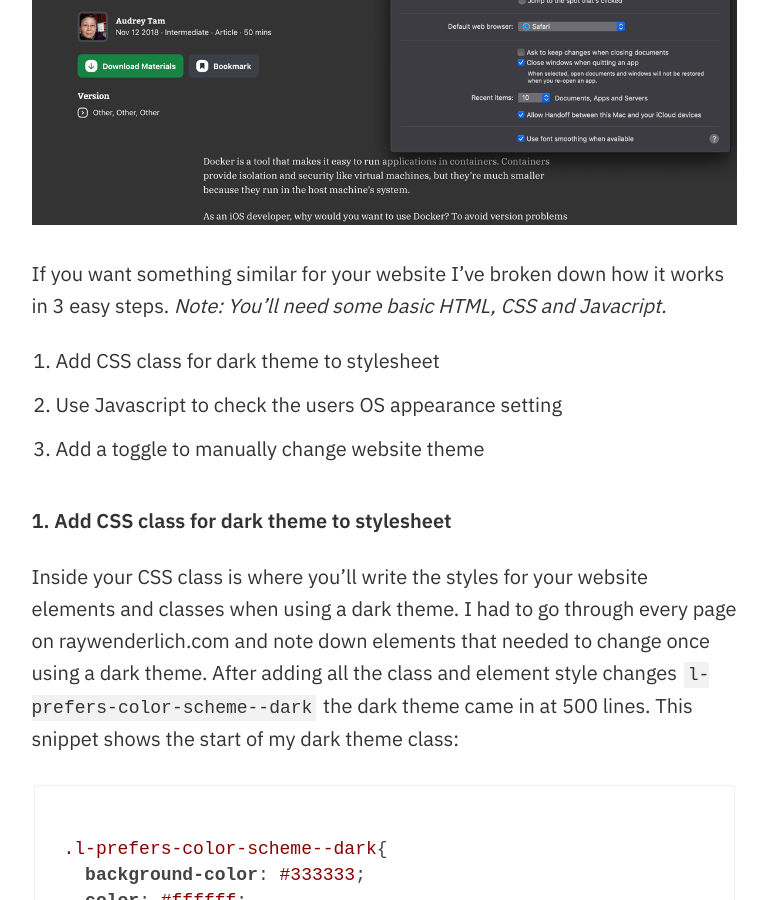
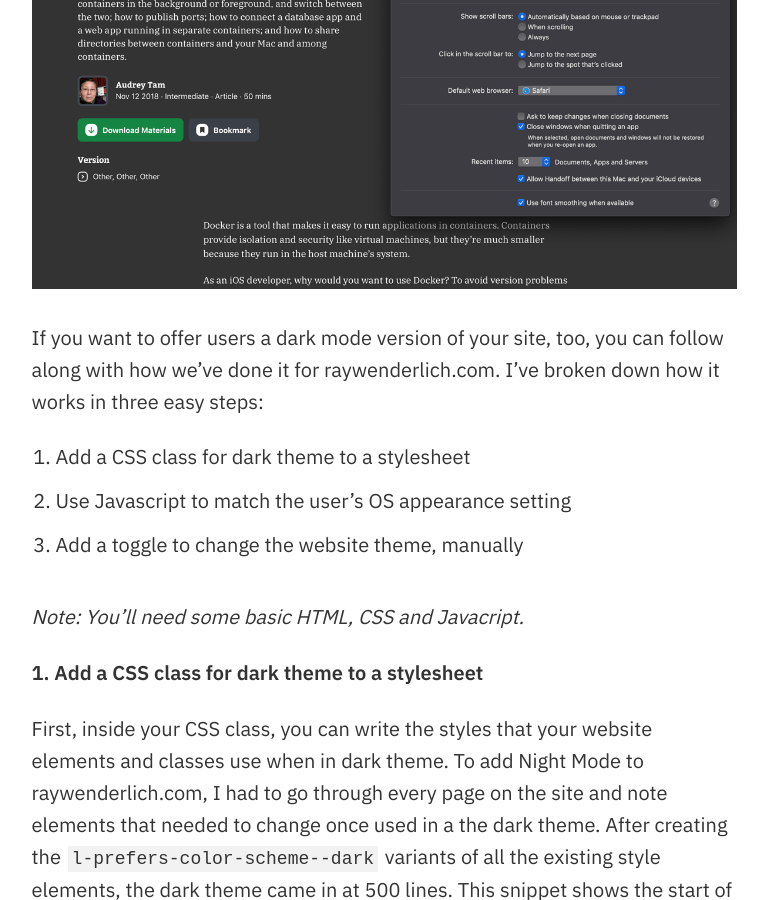
Before and after one commit to razeware/razeware.github.io, a Jekyll site: the page built from _posts/2018-12-06-dark-mode.md, in a window 1280 px wide and 900 px high, scrolled down 3176 px. Shown: the whole window, without its empty margins (136-904 px from the left). Built offline with Jekyll 4.4.1, drawn with Linux system fonts in a browser that asks for light colours; nearby versions of some CDN libraries; some of the changed text lies outside the part shown.

Commit message:
MF Edits
Hi, Luke!

Thank you for this post giving some background on our new Night Mode feature! It's cool how you are telling our user how to get the feature, too!

I've made changes throughout an, in most instances, they were in service of clarity.

You have a habit of sort more generically referencing something that you've talked about instead more clearly stating what you are discussing. For example, you tell your reader, "If they want something similar... "I wasn't sure what they were getting... the ability to use dark mode or the ability to offer dark mode? I clarified in the document (thanks, Sam, for your help). There were other instances that I added some more specific words to clarify the sentence.

There were some instances in which I moved text, too. For example, you tell the reader there will be three steps, you drop a note, and then you give them their steps. Here, you've divided the steps from the introduction with the note. I moved the note after the steps.

Another example is your reference to the tired eyes and using screens and raywenderlich.com. The way you structured that part, you told the reader that raywenderlich.com would make their eyes tired because you linked the two together with an em dash. So I moved the reference to the stie with the sentence about the site for clarity.

Other small things you can look out for clarity are when you reference step 3 IN step 3, so the reference isn't clear. Or, for example, you switch between "you / we" sort of liberally; in the steps 1-3 section, I did some rephrasing so that it was a little more clear "here's what WE did" and "here's what YOU can do," kind of thing.

A made some different word choices, which feel free to reject. For example, I changed "check" to "match" in the step two header because it seemed like you were showing them how to get the website to match the appearance settings. Is that the case? Or is it truly just checking it?

Over all, I think you are a good writer. Moving forward with more posts, let's work on getting you to write a little more specifically to help with clarity.

Thank you and nice job!

````diff
--- a/_posts/2018-12-06-dark-mode.md
+++ b/_posts/2018-12-06-dark-mode.md
@@ -14,35 +14,37 @@
 excerpt: "It seems every app and website is making the effort to include a dark mode recently. Is this just a novelty or a feature founded in better usability?"
 ---
 
-Dark Mode — Novelty or Better User Experience? This can be true and false depending on the context. For some experiences it can be helpful to the user if you can match the interface with their environment.
+Dark Mode — a novelty or better user experience? The answer could be true or false depending on the context. For some experiences, it can be helpful if you can match the user's interface with their environment.
 
-A great example of this is Google Maps. When driving at night the interface changes to a dark theme as not to distract the driver with a glaring bright screen.
+Google Maps is a great example of this. When a user is driving at night, the interface changes to a dark theme as not to distract the driver with a glaring bright screen.
 
 ![](assets/img/2018-12-06/google-maps-night-node@2x.png)
 
-In the case of raywenderlich.com tutorials — staring at a bright screen all day can be tiring on your eyes. If you’re studying our tutorials after work or school, having the option to change the contrast so you can concentrate easier can be helpful.
+Staring at a bright screen all day can be tiring on your eyes and it's easy to lose mental focus. In the case of using raywenderlich.com, we know many of you are studying our tutorials after a long day at work or school, so we thought it would be helpful to give you the option to change the contrast so that your eyes can relax.
 
 ![](assets/img/2018-12-06/raywenderlich-choose-theme@2x.png)
 
 Does raywenderlich.com get enough traffic during twilight hours to support a dark theme?
 
-This is a resounding yes! According to Google Analytics the most popular time for visiting our website is after work and late into the night (21:00-00:00). Now, we felt based on this data. A dark theme for raywenderlich.com would be a useful feature.
+This is a resounding: yes! According to Google Analytics, the most popular time for visiting our website is after work and late into the night (21:00-00:00). Based on this data, we were confident that a dark theme for raywenderlich.com would be a useful feature.
 
-We wanted our dark theme to be cutting edge so we leveraged a new browser feature — all hail **‘prefers-color-scheme’**. _Note: This currently only works with Safari Technology Preview 69+ but we expect this be a common feature in other browsers soon._
+We wanted our dark theme — shown as "Night Mode" in your user drop-down menu — to be cutting edge, so we leveraged a new browser feature — all hail **‘prefers-color-scheme’**. _Note: This feature currently only works with Safari Technology Preview 69+, but we expect this will be a common feature in other browsers soon._
 
-**'prefers-color-scheme'** checks your OS Appearance setting in System Preferences and changes the website to match. Changing the setting here changes the appearance of raywenderlich.com. Crazy I know, but this is real life!
+**'prefers-color-scheme'** checks your OS appearance setting in System Preferences and changes the website to match. Changing the apperance settings here also changes the appearance of raywenderlich.com. Crazy, I know — but this is real life!
 
 ![](assets/img/2018-12-06/raywenderlich-dark-theme@2x.png)
 
-If you want something similar for your website I’ve broken down how it works in 3 easy steps. _Note: You'll need some basic HTML, CSS and Javacript._
+If you want to offer users a dark mode version of your site, too, you can follow along with how we've done it for raywenderlich.com. I've broken down how it works in three easy steps:
 
-1. Add CSS class for dark theme to stylesheet
-2. Use Javascript to check the users OS appearance setting
-3. Add a toggle to manually change website theme
+1. Add a CSS class for dark theme to a stylesheet
+2. Use Javascript to match the user's OS appearance setting
+3. Add a toggle to change the website theme, manually
 
-**1. Add CSS class for dark theme to stylesheet**
+_Note: You'll need some basic HTML, CSS and Javacript._
 
-Inside your CSS class is where you’ll write the styles for your website elements and classes when using a dark theme. I had to go through every page on raywenderlich.com and note down elements that needed to change once using a dark theme. After adding all the class and element style changes ```l-prefers-color-scheme--dark``` the dark theme came in at 500 lines. This snippet shows the start of my dark theme class:
+**1. Add a CSS class for dark theme to a stylesheet**
+
+First, inside your CSS class, you can write the styles that your website elements and classes use when in dark theme. To add Night Mode to raywenderlich.com, I had to go through every page on the site and note elements that needed to change once used in a the dark theme. After creating the `l-prefers-color-scheme--dark` variants of all the existing style elements, the dark theme came in at 500 lines. This snippet shows the start of my dark theme class:
 
 
 ```css
@@ -55,9 +57,9 @@
 ```
 
 
-**2.  Use Javascript to check the users OS appearance setting**
+**2. Use Javascript to match the user's OS appearance setting**
 
-Safari Technology Preview 69+ makes your OS appearance setting available to the browser. Using the snippet below, we fetch the users OS appearance setting and if the dark appearance is selected we add our ```l-prefers-color-scheme--dark``` class to the HTML ```<body class="l-prefers-color-scheme--dark">```. This allows our dark theme CSS to be active.
+Safari Technology Preview 69+ makes your OS appearance setting available to the browser. Using the snippet below, you can fetch the user's OS appearance setting and, if the dark appearance is selected, you add your ```l-prefers-color-scheme--dark``` class to the HTML ```<body class="l-prefers-color-scheme--dark">```. This allows your dark theme CSS to be active.
 
 ```
 let nightModeActive =
@@ -66,16 +68,16 @@
 document.body.classList.toggle('l-prefers-color-scheme--dark', nightModeActive);
 ```
 
-After completing this step we’ve successfully matched the website to the users OS. Try it out — If you visit raywenderlich.com using Safari Technology Preview 69+ the website theme will match your OS appearance setting.
+After completing this step, you will have successfully matched your website to the user's OS. Try it out: If you visit raywenderlich.com using Safari Technology Preview 69+, the website theme will match your OS appearance setting.
 
 _Note: You'll need to refresh the web page after changing your OS appearance._
 
 ![](assets/img/2018-12-06/raywenderlich-light-theme@2x.png)
 
 
-**3.  Add a toggle to manually change website theme**
+**3. Add a toggle to change the website theme, manually**
 
-We now have a sentient website theme! However in some cases, the user might not desire this specified outcome. So we added a switch to manually toggle the dark theme. This snippet toggles our class ‘l-prefers-color-scheme--dark’  the same way as step 3 and allows the user to control the website appearance. We remember the users chosen theme by using a cookie.
+We now have a sentient website theme! However, in some cases, the user might not want their browser to match their OS appearance. To solve this, we added a switch to toggle the "Night Mode" manually. The snippet below toggles our class `l-prefers-color-scheme--dark` the same way as in step two above, and it allows the user to control the website appearance. Once selected, the user's chosen theme is remembered by using a cookie.
 
 ```
 let nightModeActive =
@@ -91,6 +93,6 @@
 ![](assets/img/2018-12-06/raywenderlich-theme-toggle@2x.png)
 
 
-And that’s it —
+And that’s it!
 
-So if you’re a night owl like our CTO Sam Davies or just prefer reading on a dark UI we’ve added a ‘Night Mode’ to raywenderlich.com. Enjoy!
+So if you’re a night owl like our CTO Sam Davies, or just prefer reading on a dark UI, we hope you'll enjoy the new "Night Mode" feature we've added to raywenderlich.com!
````
